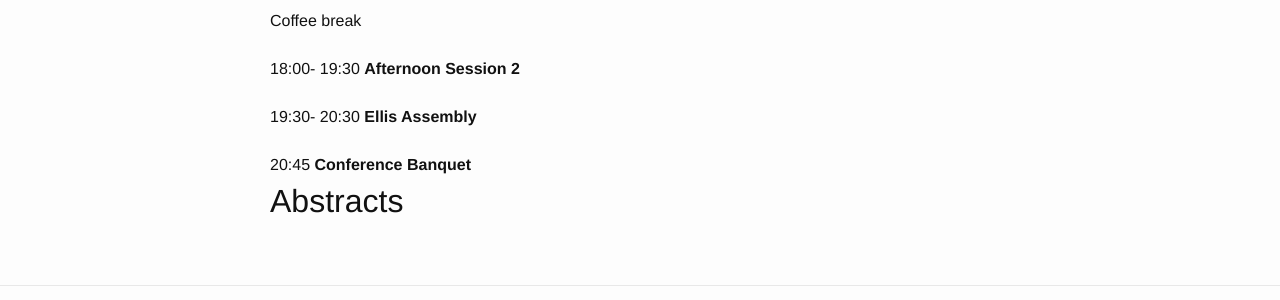
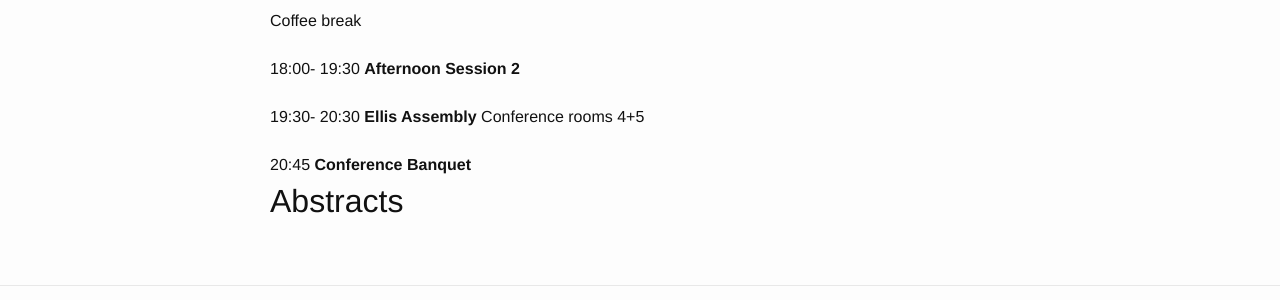
Before and after one commit to dalimeeting/dalimeeting.github.io, a Jekyll site: the page built from _posts/2019-09-05-day-3.md, in a window 1280 px wide. Shown: the part 1089-1389 px from the top of the page. Built offline with Jekyll 4.4.1, drawn with Linux system fonts in a browser that asks for light colours.

Commit message:
update schedule

```diff
--- a/_posts/2019-09-05-day-3.md
+++ b/_posts/2019-09-05-day-3.md
@@ -53,6 +53,8 @@ talks:
 - title: "Ellis Assembly"
   start: "19:30"
   end: "20:30"
+  author:
+  - given: "Conference rooms 4+5"
 - title: "Conference Banquet"
   start: "20:45"
 #  youtube:
```
